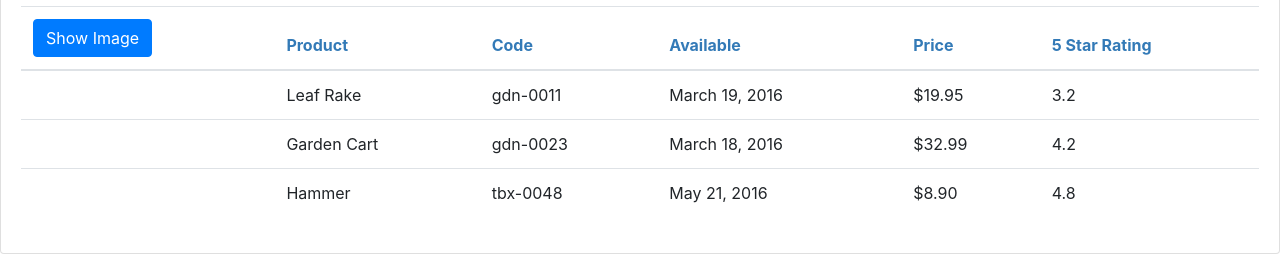
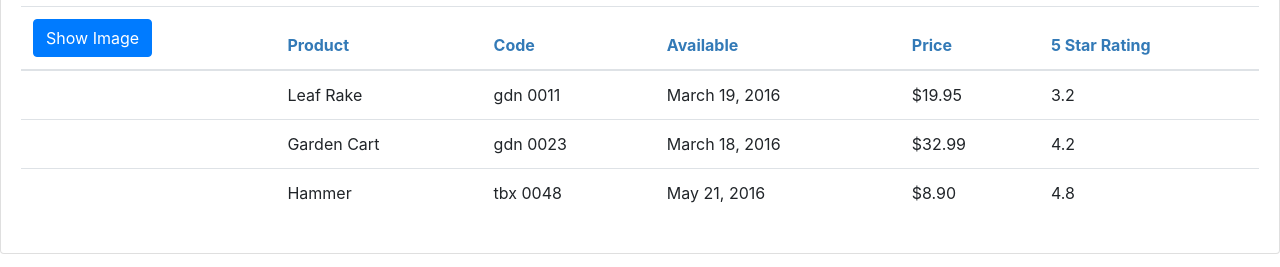
Before and after one commit to yurenwang/APM, an Angular app: page / in a window 1280 px wide. Shown: the part 202-469 px from the top of the page. Built offline with nearby package versions, Linux system fonts and the light colour scheme.

Commit message:
Add custom Pipe

```diff
--- a/src/app/app.module.ts
+++ b/src/app/app.module.ts
@@ -3,11 +3,13 @@
 import { FormsModule} from '@angular/forms';
 import { AppComponent } from './app.component';
 import { ProductListComponent } from './products/product-list.component';
+import { ConvertToSpacesPipe } from './shared/convert-to-spaces.pipe';
 
 @NgModule({
   declarations: [
     AppComponent,
-    ProductListComponent
+    ProductListComponent,
+    ConvertToSpacesPipe
   ],
   imports: [
     BrowserModule,
--- a/src/app/products/product-list.component.html
+++ b/src/app/products/product-list.component.html
@@ -41,7 +41,7 @@
                                 [style.margin.px]='imageMargin'>
                         </td>
                         <td> {{product.productName}} </td>
-                        <td> {{product.productCode | lowercase }} </td>
+                        <td> {{product.productCode | lowercase | convertToSpaces: '-' }} </td>
                         <td> {{product.releaseDate}} </td>
                         <td> {{product.price | currency:'USD':'symbol':'1.2-2'}} </td>
                         <td> {{product.starRating}} </td>
--- /dev/null
+++ b/src/app/shared/convert-to-spaces.pipe.ts
@@ -0,0 +1,12 @@
+import { PipeTransform, Pipe } from "@angular/core";
+
+@Pipe({
+    name: 'convertToSpaces'
+})
+export class ConvertToSpacesPipe implements PipeTransform {
+
+    transform(value: string, charactor: string): string {
+        return value.replace(charactor, ' ');
+    }
+
+}
```
